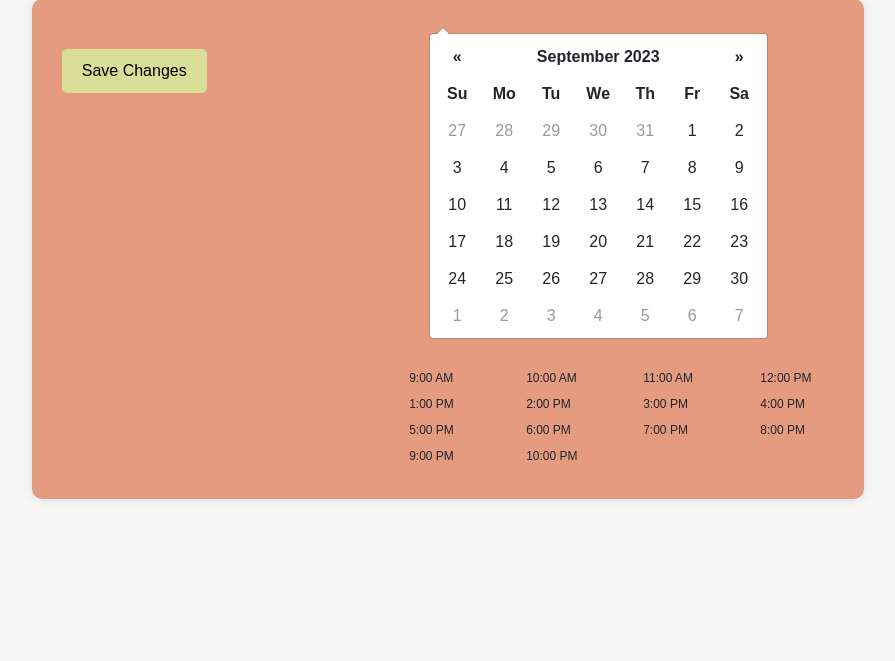
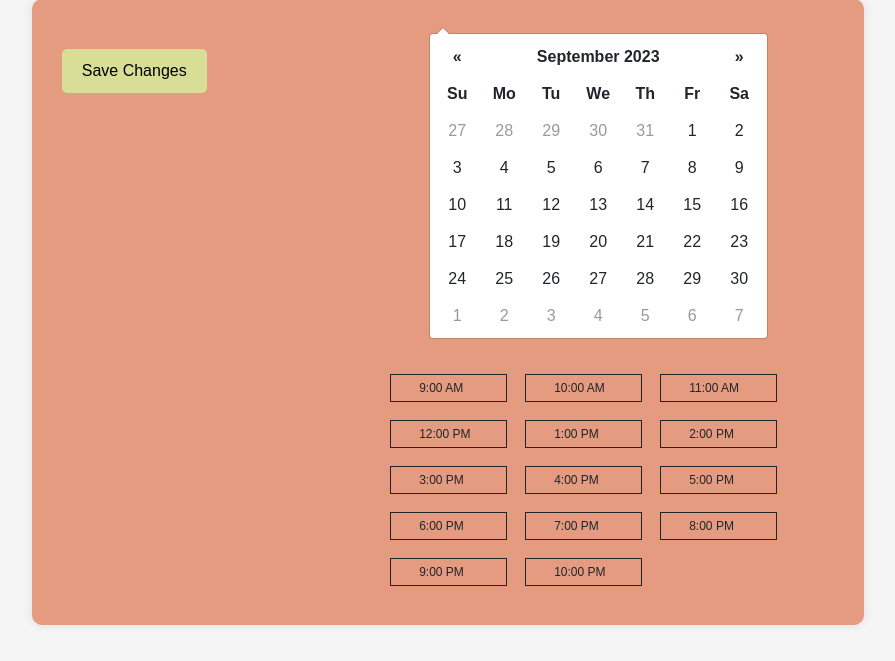
Before and after one commit to MariaHabib2207/LifeCoaching, a Flask app: page /add_unavailable in a window 1280 px wide. Shown: the part 139-800 px from the top of the page, without its empty margins (192-1087 px from the left). Run offline with Flask 3, Linux system fonts and the light colour scheme; some libraries are stand-ins or nearby versions.

Commit message:
Time slot fixes

```diff
--- a/static/js/script.js
+++ b/static/js/script.js
@@ -85,6 +85,7 @@ $('.time-block').on('click', function(){
         // $(this).addClass('active');
         alert(time);
         $('#select_time').val(time)
+        console.log($('#select_time').val())
         timePickerModal.style.display = 'none';
         // removeActiveSlot()
     }
--- a/templates/unavailable_slots.html
+++ b/templates/unavailable_slots.html
@@ -125,10 +125,6 @@
   border: 1px solid;
   margin: 9px;
 }
-.time-block {
-  background-color: #e33838;
-  color: #000000;
-}
 .time-block.active {
   background-color: var(--secondary-color) !important;
   color: #000000;
@@ -165,6 +161,7 @@
                                 <div class="form-group">
                                     <input type="hidden" name="date" id="select_date" class="selecteShipDate"
                                         placeholder="Pick Appointment Date" />
+                                        <input type="hidden" name="time" id="select_time" value=""/>
                                     <!-- </div> -->
                                 </div>
                             </div>
@@ -179,59 +176,59 @@
                             <div class="col-md-7 offset-5">
                                 <div class="time-slots" style="margin-top: 17pc;">
                                     <div class="row">
-                                      <div class="col-sm-3 time-slot">
+                                      <div class="col-sm-3 time-slot time-block">
                                         <input type="hidden" value="9:00 AM">
                                         <p>9:00 AM</p>
                                       </div>
-                                      <div class="col-sm-3 time-slot">
+                                      <div class="col-sm-3 time-slot time-block">
                                         <input type="hidden" value="10:00 AM">
                                         <p>10:00 AM</p>
                                       </div>
-                                      <div class="col-sm-3 time-slot">
+                                      <div class="col-sm-3 time-slot time-block">
                                         <input type="hidden" value="11:00 AM">
                                         <p>11:00 AM</p>
                                       </div>
-                                      <div class="col-sm-3 time-slot">
+                                      <div class="col-sm-3 time-slot time-block">
                                         <input type="hidden" value="12:00 AM">
                                         <p>12:00 PM</p>
                                       </div>
-                                      <div class="col-sm-3 time-slot">
+                                      <div class="col-sm-3 time-slot time-block">
                                         <input type="hidden" value="1:00 AM">
                                         <p>1:00 PM</p>
                                       </div>
-                                      <div class="col-sm-3 time-slot">
+                                      <div class="col-sm-3 time-slot time-block">
                                         <input type="hidden" value="2:00 AM">
                                         <p>2:00 PM</p>
                                       </div>
-                                      <div class="col-sm-3 time-slot">
+                                      <div class="col-sm-3 time-slot time-block">
                                         <input type="hidden" value="3:00 AM">
                                         <p>3:00 PM</p>
                                       </div>
-                                      <div class="col-sm-3 time-slot">
+                                      <div class="col-sm-3 time-slot time-block">
                                         <input type="hidden" value="4:00 AM">
                                         <p>4:00 PM</p>
                                       </div>
-                                      <div class="col-sm-3 time-slot">
+                                      <div class="col-sm-3 time-slot time-block">
                                         <input type="hidden" value="5:00 AM">
                                         <p>5:00 PM</p>
                                       </div>
-                                      <div class="col-sm-3 time-slot">
+                                      <div class="col-sm-3 time-slot time-block">
                                         <input type="hidden" value="6:00 AM">
                                         <p>6:00 PM</p>
                                       </div>
-                                      <div class="col-sm-3 time-slot">
+                                      <div class="col-sm-3 time-slot time-block">
                                         <input type="hidden" value="7:00 AM">
                                         <p>7:00 PM</p>
                                       </div>
-                                      <div class="col-sm-3 time-slot">
+                                      <div class="col-sm-3 time-slot time-block">
                                         <input type="hidden" value="8:00 AM">
                                         <p>8:00 PM</p>
                                       </div>
-                                      <div class="col-sm-3 time-slot">
+                                      <div class="col-sm-3 time-slot time-block">
                                         <input type="hidden" value="9:00 AM">
                                         <p>9:00 PM</p>
                                       </div>
-                                      <div class="col-sm-3 time-slot">
+                                      <div class="col-sm-3 time-slot time-block">
                                         <input type="hidden" value="10:00 AM">
                                         <p>10:00 PM</p>
                                       </div>
@@ -246,13 +243,11 @@
             </div>
         </div>
     </section>
+    <script src="{{ url_for('static', filename='js/script.js') }}"></script>
     <script>
 
         $(document).ready(function () {
-            $(".time-slot:not(.disabled)").click(function () {
-                const selectedTime = $(this).find("input").val();
-                alert(`Selected Time: ${selectedTime}`);
-            });
+
         });
 
         function disableTimeSlots(data) {
@@ -297,7 +292,15 @@
             $input.on('changeDate', function (e) {
                 const selectedDate = e.format();
                 console.log('Selected Date:', selectedDate);
-                fetch(`/api/slots?date=${selectedDate}`)
+                fetchAppoinment(selectedDate)
+            });
+
+            const initialSelectedDate = $input.val();
+            console.log('Initial Selected Date:', initialSelectedDate);
+        });
+        function fetchAppoinment(selectedDate) {
+
+            fetch(`/api/slots?date=${selectedDate}`)
                     .then((response) => response.json())
                     .then((data) => {
                         // Handle the fetched data
@@ -320,11 +323,7 @@
                     .catch((error) => {
                         console.error('Error fetching data:', error);
                     });
-            });
-
-            const initialSelectedDate = $input.val();
-            console.log('Initial Selected Date:', initialSelectedDate);
-        });
+        }
     </script>
 
 
```
Also changed, not shown: templates/edit_appointment.html (+17 -13 lines), templates/index.html (+3 -4 lines), instance/appointments.db.
